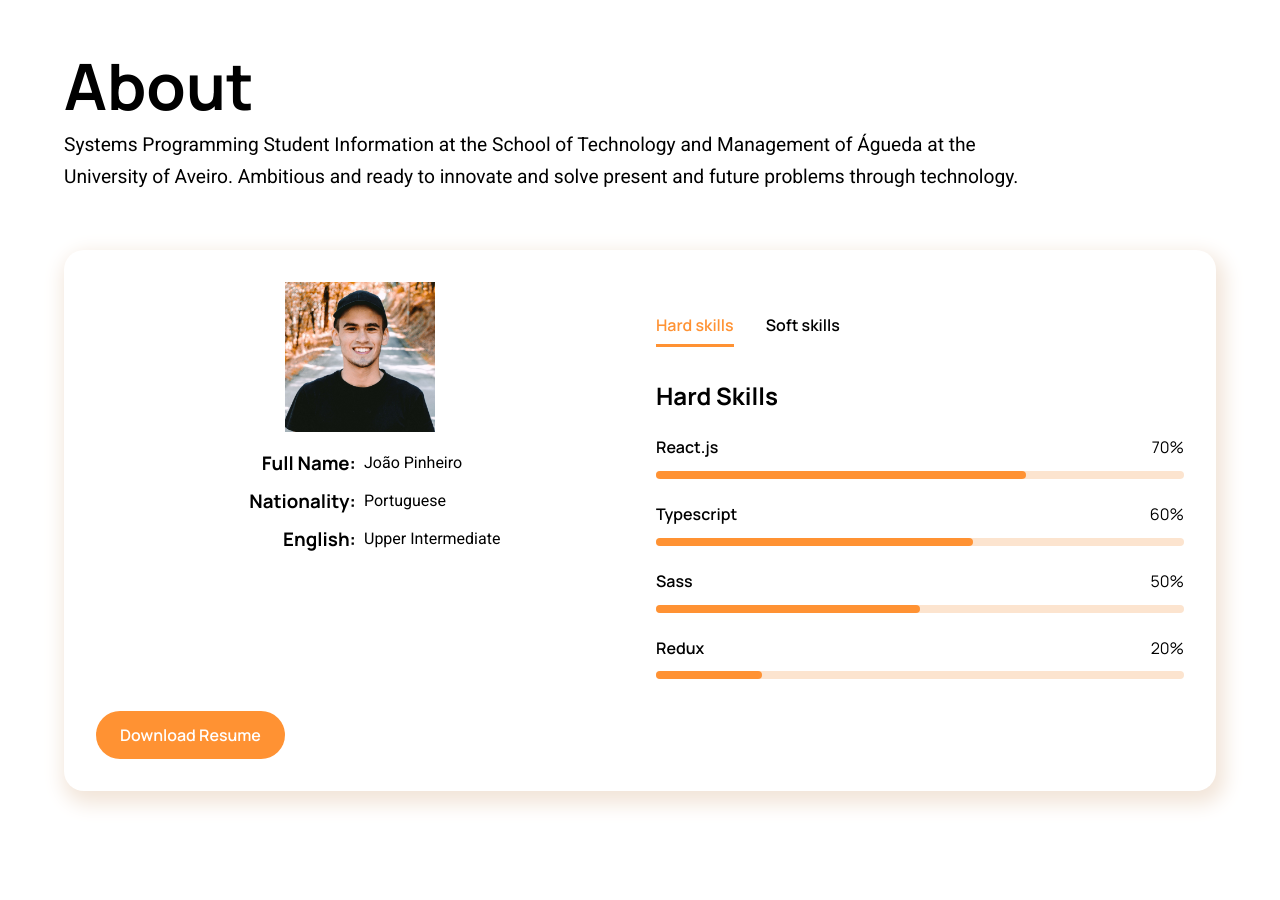
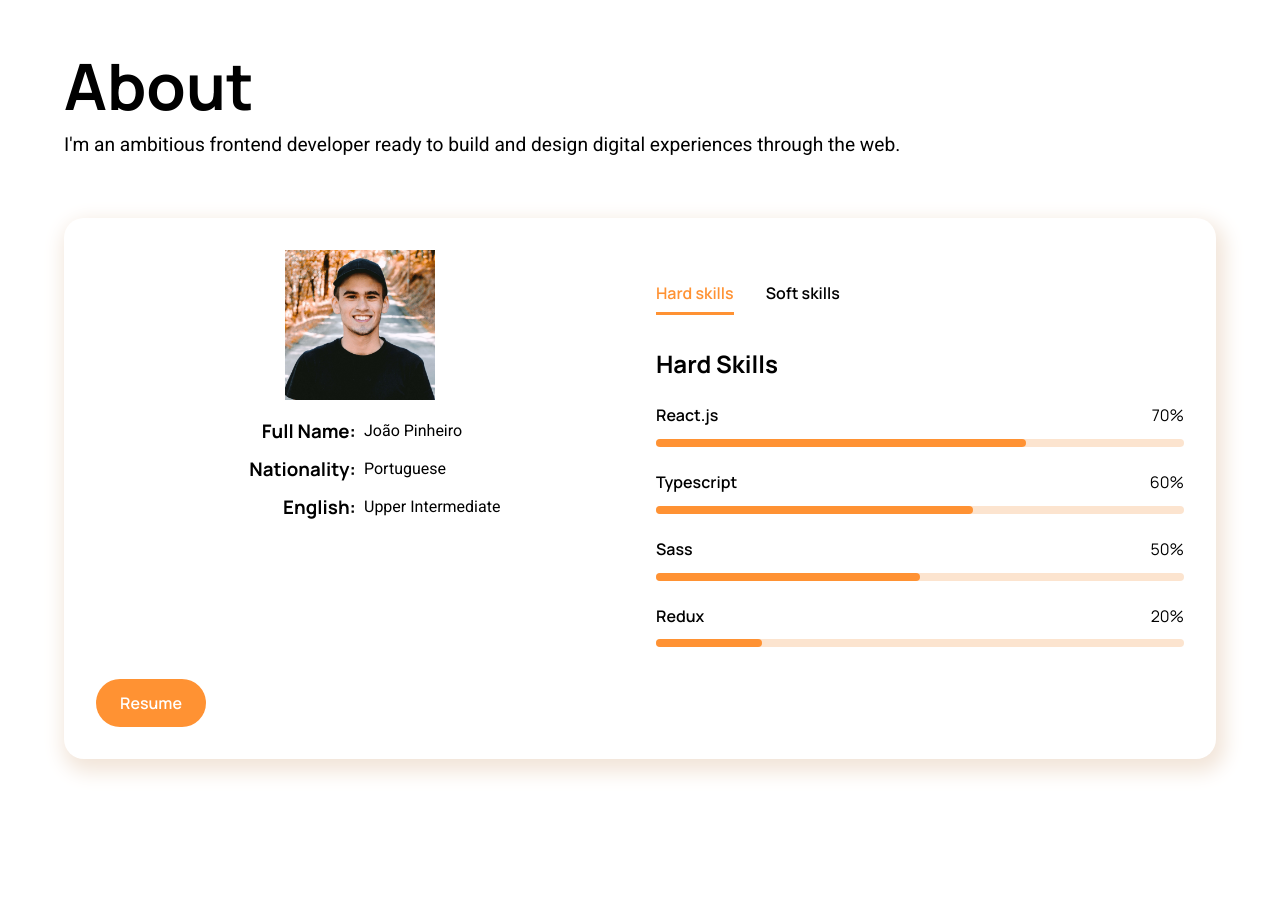
Before and after one commit to joaotomaspinheiro/web-portfolio, a Next.js app: page / in a window 1280 px wide. Shown: the part 560-1460 px from the top of the page. Built offline with nearby package versions, Linux system fonts and the light colour scheme.

Commit message:
Changed description

```diff
--- a/containers/About.tsx
+++ b/containers/About.tsx
@@ -11,10 +11,8 @@ export default function About() {
       <div className={styles.header}>
         <h1 id={`${Routes.ABOUT}-header`}>About</h1>
         <p>
-          Systems Programming Student Information at the School of Technology
-          and Management of Águeda at the University of Aveiro. Ambitious and
-          ready to innovate and solve present and future problems through
-          technology.
+          I&apos;m an ambitious frontend developer ready to build and design digital
+          experiences through the web.
         </p>
       </div>
 
@@ -25,7 +23,7 @@ export default function About() {
               <Image
                 src={ProfilePicture}
                 className={styles.profilePicture}
-                alt=""
+                alt="Image of me"
                 height={150}
                 width={150}
                 quality={100}
@@ -49,7 +47,7 @@ export default function About() {
           <TabBar />
         </div>
         <a className={styles.downloadCV} href="/Resume.pdf" target="_blank">
-          <Button text="Download Resume" />
+          <Button text="Resume" />
         </a>
       </div>
     </section>
```
